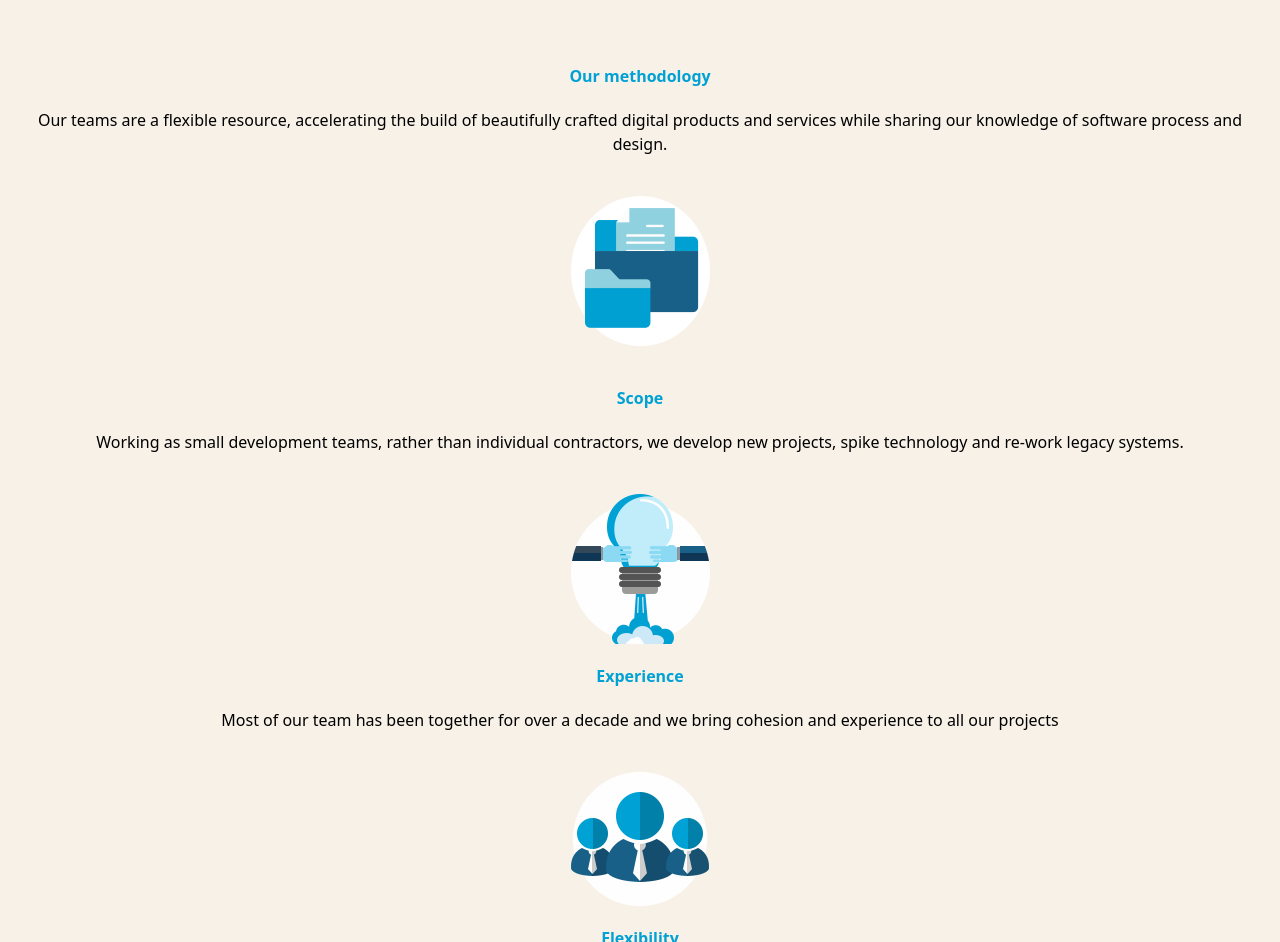
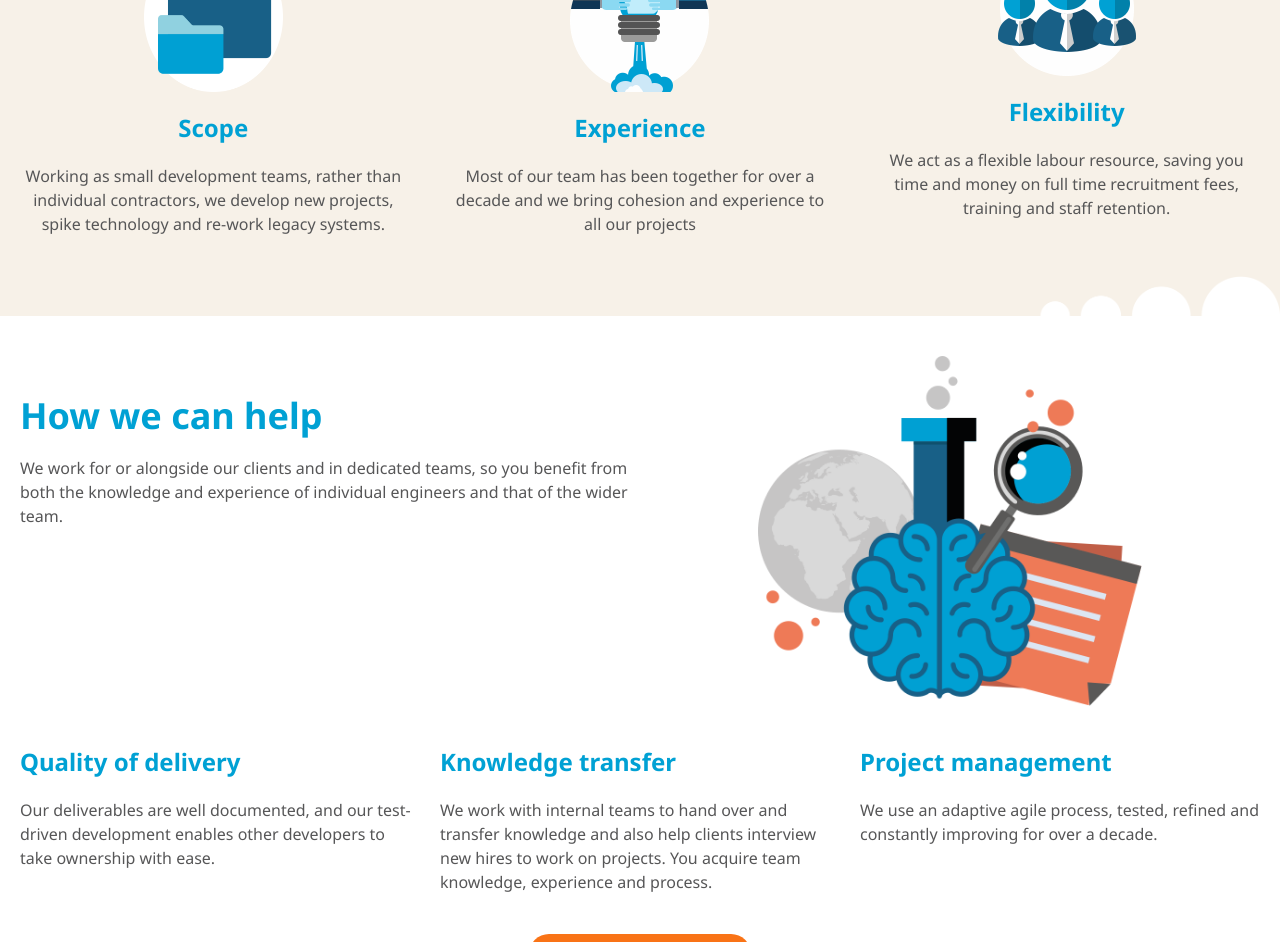
Before and after one commit to 1partcarbon/1partcarbon.github.io, a plain HTML site: page public/index.html in a window 1280 px wide. Shown: the part 906-1848 px from the top of the page. Drawn offline with Linux system fonts and the light colour scheme.

Commit message:
Continued index page conversion, with media breaks

```diff
--- a/public/index.html
+++ b/public/index.html
@@ -6,36 +6,46 @@
 
 	<title>1partCarbon - We make exceptional software for our customers and partners</title>
 
+  <!-- Google Noto-sans -->
+  <link rel="preconnect" href="https://fonts.googleapis.com">
+  <link rel="preconnect" href="https://fonts.gstatic.com" crossorigin>
+  <link href="https://fonts.googleapis.com/css2?family=Noto+Sans:ital,wght@0,100..900;1,100..900&display=swap" rel="stylesheet">
+
   <link href="./styles.css" rel="stylesheet">
 
-  <body>
+  <body class="font-notosans text-darkgrey">
     <header class="bg-light">
-        <div>
-          <img class="" src="img/1partCarbonLogo-blueLH@2x.png" alt="1partCarbon Logo" />
+      <div class="mx-auto px-5 lg:max-w-[1280px]">
+        <div class="py-3.5">
+          <img class="min-w-52 max-w-52 max-h-8 sm:max-w-64 sm:max-h-10" src="img/1partCarbonLogo-blueLH@2x.png" alt="1partCarbon Logo" />
         </div>
         <div>
           Menu here
         </div>
+      </div>
     </header>
 
-      <section id="headline" class="bg-light px-5 pb-10">
-        <h1 class="text-5xl">We make exceptional software for our customers and partners</h1>
+      <section id="headline" class="bg-light">
+        <div class="mx-auto lg:max-w-[1280px] grid grid-cols-1 md:grid-cols-2 px-5 pb-10">
+          <h1 class="text-4xl sm:text-6xl font-bold">We make exceptional software for our customers and partners</h1>
           <img class="mx-auto" src="img/1pCHome-maingraphic2@2x.png" alt="Thoughts and Ideas logo" />
+        </div>
       </section>
 
-      <section id="our-methodology">
-
-        <div class="bg-light text-center px-5 pb-10">
-        <h2 class="text-onepcblue font-bold pt-10 pb-5">Our methodology</h2>
-        <p>Our teams are a flexible resource, accelerating the build of beautifully
+      <section id="our-methodology" class="bg-light">
+        <div class="mx-auto lg:max-w-[1280px]">
+          <div class="text-center px-5 pb-10 md:w-9/12 mx-auto">
+            <h2 class="text-onepcblue text-2xl md:text-4xl font-bold pt-10 pb-5">Our methodology</h2>
+            <p class="text-lg">Our teams are a flexible resource, accelerating the build of beautifully
                crafted digital products and services while sharing our knowledge of
                software process and design.</p>
           </div>
 
+          <div class="grid grid-cols-1 md:grid-cols-3 text-base">
             <div class="bg-light text-center px-5 pb-10">
               <img class="w-[139px] h-[150px] mx-auto" src="img/icon-projectscope@2x.png" alt="Project scope icon" />
 
-          <h3 class="text-onepcblue font-bold pt-10 pb-5">Scope</h3>
+              <h3 class="text-onepcblue text-2xl font-bold py-5">Scope</h3>
               <p>Working as small development teams, rather than individual contractors,
                  we develop new projects, spike technology and re-work legacy systems.</p>
             </div>
@@ -43,7 +53,7 @@
             <div class="bg-light text-center px-5 pb-10">
               <img class="w-[139px] h-[150px] mx-auto" src="img/icon-cohesion@2x.png" alt="Experienced team icon" />
 
-          <h3 class="text-onepcblue font-bold py-5">Experience</h3>
+              <h3 class="text-onepcblue text-2xl font-bold py-5">Experience</h3>
               <p>Most of our team has been together for over a decade and we bring
                  cohesion and experience to all our projects</p>
             </div>
@@ -51,66 +61,76 @@
             <div class="bg-light text-center px-5 pb-10">
               <img class="w-[138px] h-[134px] mx-auto" src="img/icon-flexiteam@2x.png" alt="Flexible team icon" />
 
-          <h3 class="text-onepcblue font-bold py-5">Flexibility</h3>
+              <h3 class="text-onepcblue text-2xl font-bold py-5">Flexibility</h3>
               <p>We act as a flexible labour resource, saving you time and money on full
                  time recruitment fees, training and staff retention.</p>
             </div>
+          </div>
+
           <div class="bg-bubbles-up bg-local bg-right-bottom bg-no-repeat bg-contain bg-light pb-10"></div>
+        </div>
       </section>
 
 
-      <section id="how-we-can-help" class="bg-white text-black-400 px-10">
+      <section id="how-we-can-help" class="bg-white px-5 py-10">
+        <div class="mx-auto lg:max-w-[1280px]">
+          <div class="grid grid-cols-1 justify-between md:grid-cols-2 pb-5">
             <div>
-          <h2 class="text-onepcblue font-bold pt-10 pb-5">How we can help</h2>
+              <h2 class="text-onepcblue text-2xl md:text-4xl font-bold pt-10 pb-5">How we can help</h2>
               <p>We work for or alongside our clients and in dedicated teams, so you
                  benefit from both the knowledge and experience of individual engineers
                  and that of the wider team.</p>
-
-          <img src="img/1pC-globalknowledge-illy@2x.png" alt="Knowledge and experience icons" />
+            </div>
+            <img class="max-w-96 mx-auto" src="img/1pC-globalknowledge-illy@2x.png" alt="Knowledge and experience icons" />
           </div>
 
+          <div class="grid grid-cols-1 md:grid-cols-3 gap-5 text-base">
             <div class="text-left">
-          <h3 class="text-onepcblue font-bold pt-5 pb-5">Quality of delivery</h3>
+              <h3 class="text-onepcblue text-2xl font-bold pt-5 pb-5">Quality of delivery</h3>
               <p>Our deliverables are well documented, and our test-driven
                  development enables other developers to take ownership with ease.</p>
             </div>
 
             <div class="text-left">
-          <h3 class="text-onepcblue font-bold pt-5 pb-5">Knowledge transfer</h3>
+              <h3 class="text-onepcblue text-2xl font-bold pt-5 pb-5">Knowledge transfer</h3>
               <p>We work with internal teams to hand over and transfer knowledge and
                  also help clients interview new hires to work on projects. You
                  acquire team knowledge, experience and process.</p>
             </div>
 
             <div class="text-left">
-          <h3 class="text-onepcblue font-bold pt-5 pb-5">Project management</h3>
+              <h3 class="text-onepcblue text-2xl font-bold pt-5 pb-5">Project management</h3>
               <p>We use an adaptive agile process, tested,
                  refined and constantly improving for over
                  a decade.</p>
             </div>
+          </div>
 
-        <div class="text-center py-10">
+          <div class="text-center pt-10">
             <button class="bg-orange-500 hover:bg-orange-700 text-white font-bold py-2 px-4 rounded-full">More about what we do</a>
+          </div>
         </div>
       </section>
 
+      <section id="what-we-are-working-on" class="bg-onepcblue text-white px-10">
+        <div class="mx-auto lg:max-w-[1280px]">
+          <h2 class="text-center text-2xl md:text-4xl font-bold pt-10 pb-5">What we’ve been working on …</h2>
 
-      <div class="bg-bubbles-up bg-local bg-left-top bg-no-repeat bg-contain bg-light"></div>
+          <div class="grid grid-cols-1 md:grid-cols-2 gap-5 text-base">
+            <img class="md:p-5" src="img/casestudyimg-MDT3.png" alt="MDT Medical Chat App screenshot" />
 
-
-      <section id="what-we-are-working-on" class="bg-onepcblue text-white px-10">
-        <h1 class="text-center font-bold py-5">What we’ve been working on …</h1>
-
-        <img src="img/casestudyimg-MDT3.png" alt="MDT Medical Chat App screenshot" />
-
-        <h2 class="font-bold py-5">MDT Medical Chat App</h2>
-        <p class="py-5">
+            <div>
+              <h3 class="text-2xl font-bold pt-5 pb-5">MDT Medical Chat App</h3>
+              <p class="text-2xl py-5">
                 A global healthcare technology company contracted us to design and
                 add a secure medical messaging app for the world’s first healthcare
                 specific combined video conferencing and multi discipline team meeting
                 software (MDT) which we helped them built during Covid.  The App needed
                 to be highly secure and compliant with both NHS and private healthcare systems.
               </p>
+            </div>
+          </div>
+        </div>
       </section>
 
       <section class="p-10 bg-white text-center">
--- a/tailwind.config.js
+++ b/tailwind.config.js
@@ -14,6 +14,10 @@ module.exports = {
       },
       colors: {
         onepcblue: "#00a1d4",
+        darkgrey: "#565657",
+      },
+      fontFamily: {
+        notosans: ["Noto Sans", "sans-serif"],
       },
     },
   },
```
Also changed, not shown: public/styles.css. Lines whose indentation alone changed are shown as unchanged.
